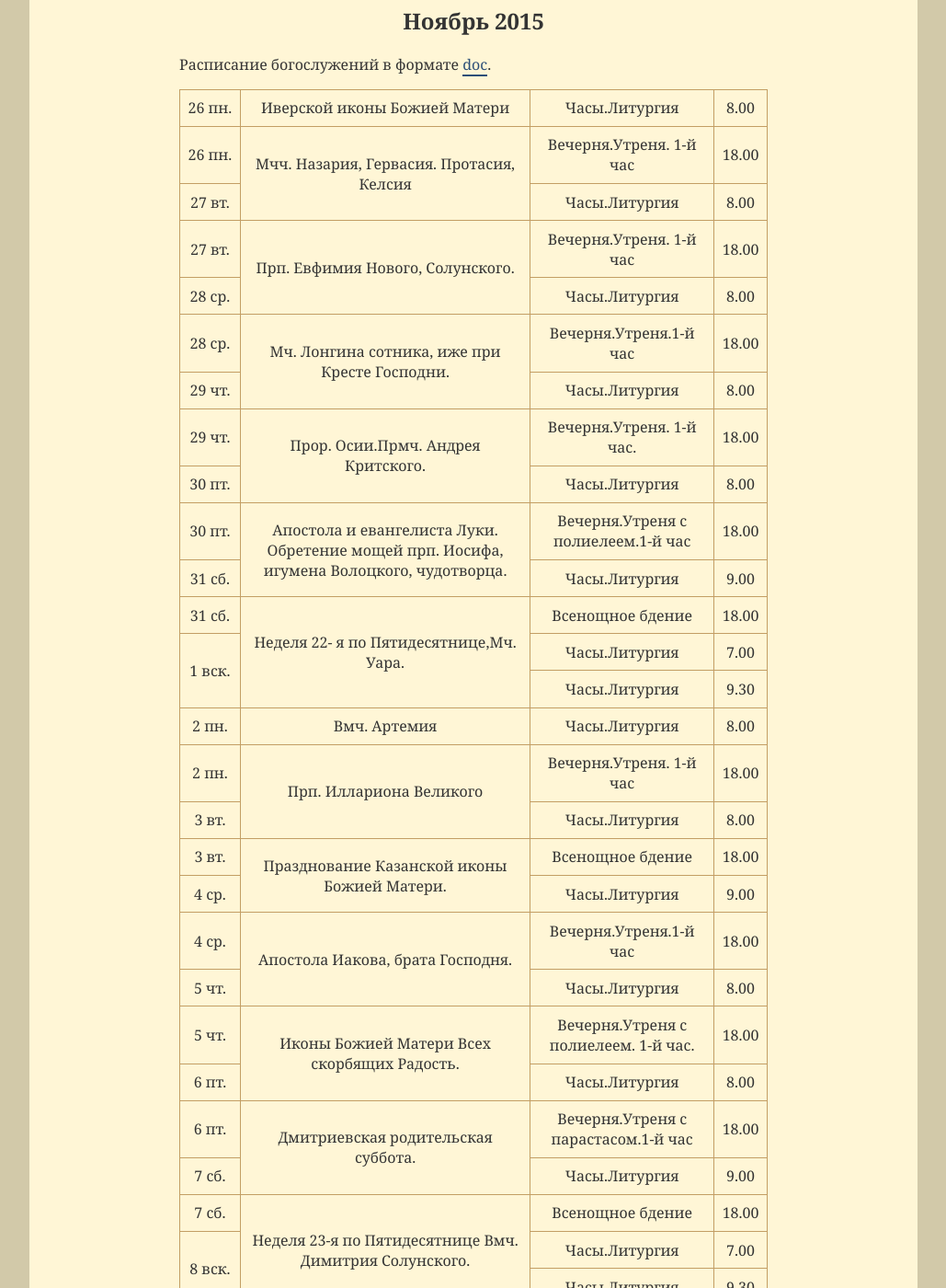
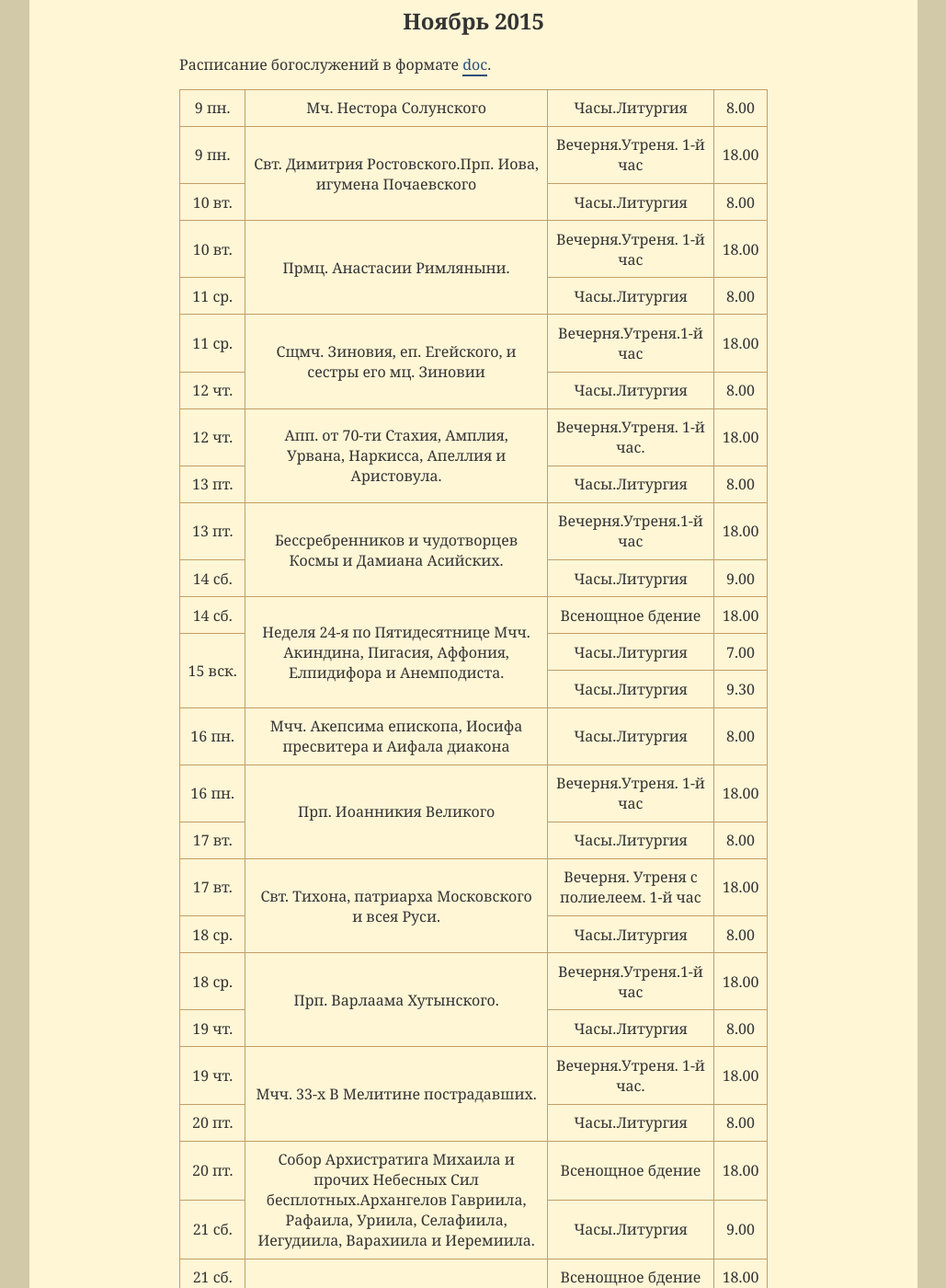
Before and after one commit to hramotradnoe/hramotradnoe.github.io, a Jekyll site: the page built from schedule/index.html, in a window 1280 px wide and 1400 px high, scrolled down 330 px. Shown: the whole window at 92% size, without its empty margins (125-1154 px from the left). Built offline with Jekyll 4.4.1, drawn with Linux system fonts in a browser that asks for light colours; Markdown is read by kramdown in place of the engine named in the settings; some of the changed text lies outside the part shown.

Commit message:
Update schedule.yml

```diff
--- a/_data/schedule.yml
+++ b/_data/schedule.yml
@@ -1,115 +1,115 @@
 period: Ноябрь 2015
 link: https://docs.google.com/document/d/1CN5P4vVfMlmydKAfHpWqXxQddnHoUrA0qXNm8HplBFo/edit
 timetable:
- - description : "Иверской иконы Божией Матери"
+ - description : "Мч. Нестора Солунского"
    services    :
-      - day   : 26&nbsp;пн.
+      - day   : 9&nbsp;пн.
         time  : '8.00'
         title : "Часы.Литургия"
- - description : "Мчч. Назария, Гервасия. Протасия, Келсия"
+ - description : "Свт. Димитрия Ростовского.Прп. Иова, игумена Почаевского"
    services    :
-      - day   : 26&nbsp;пн.
+      - day   : 9&nbsp;пн.
         time  : '18.00'
         title : "Вечерня.Утреня. 1-й час"
-      - day   : 27&nbsp;вт.
+      - day   : 10&nbsp;вт.
         time  : '8.00'
         title : "Часы.Литургия"
- - description : "Прп. Евфимия Нового, Солунского."
+ - description : "Прмц. Анастасии Римляныни."
    services    :
-      - day   : 27&nbsp;вт.
+      - day   : 10&nbsp;вт.
         time  : '18.00'
         title : "Вечерня.Утреня. 1-й час"
-      - day   : 28&nbsp;ср.
+      - day   : 11&nbsp;ср.
         time  : '8.00'
         title : "Часы.Литургия"
- - description : "Мч. Лонгина сотника, иже при Кресте Господни."
+ - description : "Сщмч. Зиновия, еп. Егейского, и сестры его мц. Зиновии"
    services    :
-      - day   : 28&nbsp;ср.
+      - day   : 11&nbsp;ср.
         time  : '18.00'
         title : "Вечерня.Утреня.1-й час"
-      - day   : 29&nbsp;чт.
+      - day   : 12&nbsp;чт.
         time  : '8.00'
         title : "Часы.Литургия"
- - description : "Прор. Осии.Прмч. Андрея Критского."
+ - description : "Апп. от 70-ти Стахия, Амплия, Урвана, Наркисса, Апеллия и Аристовула."
    services    :
-      - day   : 29&nbsp;чт.
+      - day   : 12&nbsp;чт.
         time  : '18.00'
         title : "Вечерня.Утреня. 1-й час."
-      - day   : 30&nbsp;пт.
+      - day   : 13&nbsp;пт.
         time  : '8.00'
         title : "Часы.Литургия"
- - description : "Апостола и евангелиста Луки. Обретение мощей прп. Иосифа, игумена Волоцкого, чудотворца."
+ - description : "Бессребренников и чудотворцев Космы и Дамиана Асийских."
    services    :
-      - day   : 30&nbsp;пт.
+      - day   : 13&nbsp;пт.
         time  : '18.00'
-        title : "Вечерня.Утреня с полиелеем.1-й час"
-      - day   : 31&nbsp;сб.
+        title : "Вечерня.Утреня.1-й час"
+      - day   : 14&nbsp;сб.
         time  : '9.00'
         title : "Часы.Литургия"
- - description : "Неделя 22- я по Пятидесятнице,Мч. Уара."
+ - description : "Неделя 24-я по Пятидесятнице Мчч. Акиндина, Пигасия, Аффония, Елпидифора и Анемподиста."
    services    :
-      - day   : 31&nbsp;сб.
+      - day   : 14&nbsp;сб.
         time  : '18.00'
         title : "Всенощное бдение"
-      - day   : 1&nbsp;вск.
+      - day   : 15&nbsp;вск.
         time  : '7.00'
         title : "Часы.Литургия"
-      - day   : 1&nbsp;вск.
+      - day   : 15&nbsp;вск.
         time  : '9.30'
         title : "Часы.Литургия"
- - description : "Вмч. Артемия"
+ - description : "Мчч. Акепсима епископа, Иосифа пресвитера и Аифала диакона"
    services    :
-      - day   : 2&nbsp;пн.
+      - day   : 16&nbsp;пн.
         time  : '8.00'
         title : "Часы.Литургия"
- - description : "Прп. Иллариона Великого"
+ - description : "Прп. Иоанникия Великого"
    services    :
-      - day   : 2&nbsp;пн.
+      - day   : 16&nbsp;пн.
         time  : '18.00'
         title : "Вечерня.Утреня. 1-й час"
-      - day   : 3&nbsp;вт.
+      - day   : 17&nbsp;вт.
         time  : '8.00'
         title : "Часы.Литургия"
- - description : "Празднование Казанской иконы Божией Матери."
+ - description : "Свт. Тихона, патриарха Московского и всея Руси."
    services    :
-      - day   : 3&nbsp;вт.
+      - day   : 17&nbsp;вт.
+        time  : '18.00'
+        title : "Вечерня. Утреня с полиелеем. 1-й час"
+      - day   : 18&nbsp;ср.
+        time  : '8.00'
+        title : "Часы.Литургия"
+ - description : "Прп. Варлаама Хутынского."
+   services    :
+      - day   : 18&nbsp;ср.
+        time  : '18.00'
+        title : "Вечерня.Утреня.1-й час"
+      - day   : 19&nbsp;чт.
+        time  : '8.00'
+        title : "Часы.Литургия"
+ - description : "Мчч. 33-х В Мелитине пострадавших."
+   services    :
+      - day   : 19&nbsp;чт.
+        time  : '18.00'
+        title : "Вечерня.Утреня. 1-й час."
+      - day   : 20&nbsp;пт.
+        time  : '8.00'
+        title : "Часы.Литургия"
+ - description : "Собор Архистратига Михаила и прочих Небесных Сил бесплотных.Архангелов Гавриила, Рафаила, Уриила, Селафиила, Иегудиила, Варахиила и Иеремиила."
+   services    :
+      - day   : 20&nbsp;пт.
         time  : '18.00'
         title : "Всенощное бдение"
-      - day   : 4&nbsp;ср.
+      - day   : 21&nbsp;сб.
         time  : '9.00'
         title : "Часы.Литургия"
- - description : "Апостола Иакова, брата Господня."
+ - description : "Неделя 25-я по Пятидесятнице. Иконы Божией Матери «Скоропослушница»."
    services    :
-      - day   : 4&nbsp;ср.
-        time  : '18.00'
-        title : "Вечерня.Утреня.1-й час"
-      - day   : 5&nbsp;чт.
-        time  : '8.00'
-        title : "Часы.Литургия"
- - description : "Иконы Божией Матери Всех скорбящих Радость."
-   services    :
-      - day   : 5&nbsp;чт.
-        time  : '18.00'
-        title : "Вечерня.Утреня с полиелеем. 1-й час."
-      - day   : 6&nbsp;пт.
-        time  : '8.00'
-        title : "Часы.Литургия"
- - description : "Дмитриевская родительская суббота."
-   services    :
-      - day   : 6&nbsp;пт.
-        time  : '18.00'
-        title : "Вечерня.Утреня с парастасом.1-й час"
-      - day   : 7&nbsp;сб.
-        time  : '9.00'
-        title : "Часы.Литургия"
- - description : "Неделя 23-я по Пятидесятнице Вмч. Димитрия Солунского."
-   services    :
-      - day   : 7&nbsp;сб.
+      - day   : 21&nbsp;сб.
         time  : '18.00'
         title : "Всенощное бдение"
-      - day   : 8&nbsp;вск.
+      - day   : 22&nbsp;вск.
         time  : '7.00'
         title : "Часы.Литургия"
-      - day   : 8&nbsp;вск.
+      - day   : 22&nbsp;вск.
         time  : '9.30'
         title : "Часы.Литургия"
```
